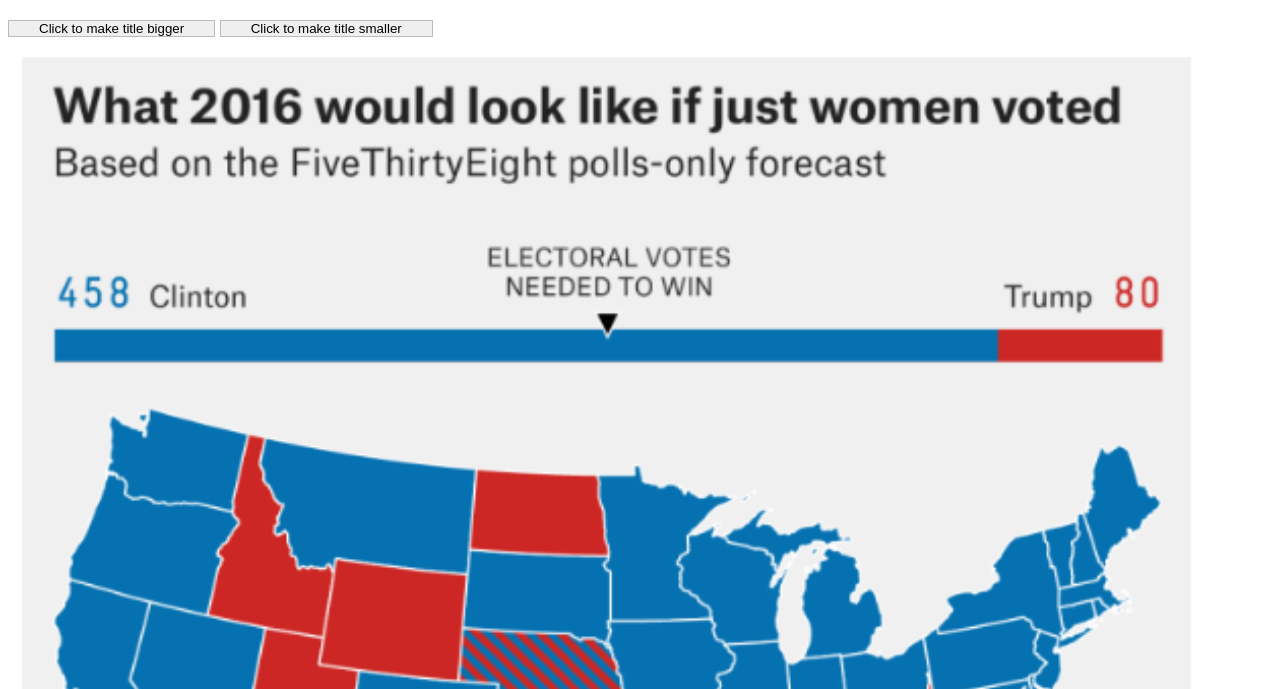
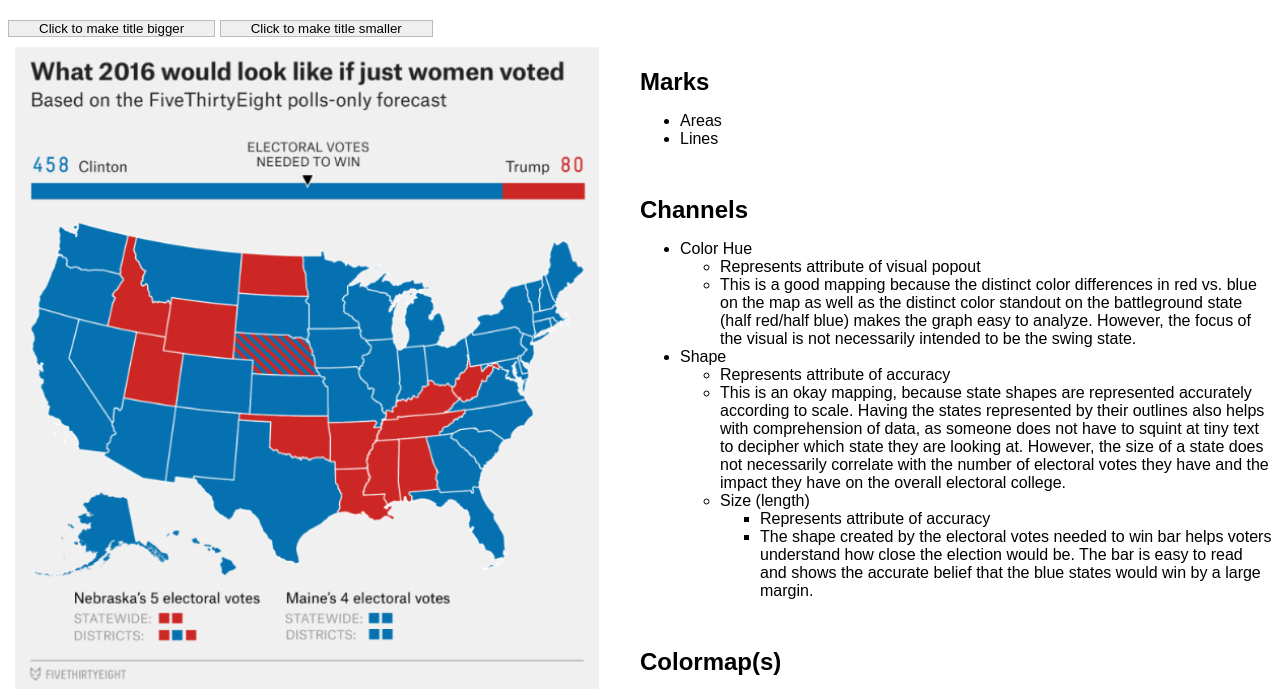
Before and after one commit to DS4200-S23-Class/hw-03-eunseo-joseph-1, a plain HTML site: page index.html in a window 1280 px wide. Shown: the part 61-750 px from the top of the page. Drawn offline with Linux system fonts and the light colour scheme.

Commit message:
Update style.css

```diff
--- a/style.css
+++ b/style.css
@@ -33,7 +33,7 @@ button:focus {
     outline: 0;
   }
 
-.row { <!-- Displaying rows vs. columns -->
+.row {
     display: flex;
     flex-direction: row;
     flex-wrap: wrap;
```
